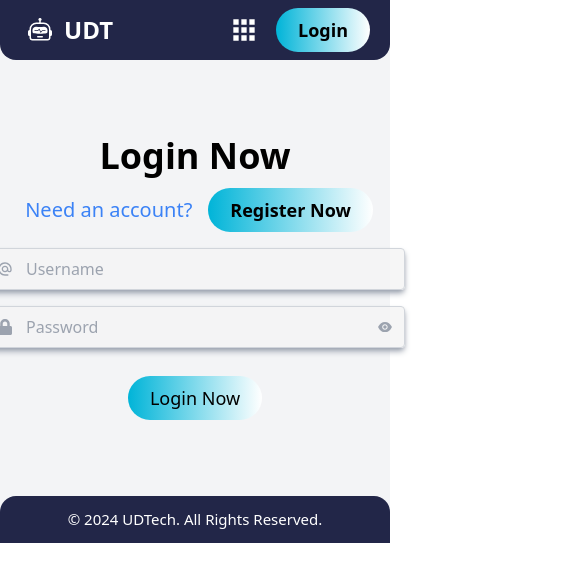
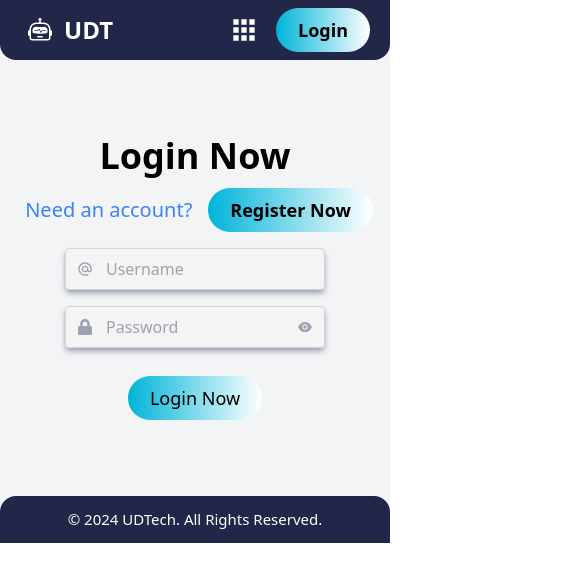
Before and after one commit to mhmAdmin1122/UDTech, a Next.js app: page /login in a window 390 px wide. Shown: the top 582 px of the page, 581 px wide, since content can reach past the window. Built offline with nearby package versions, Linux system fonts and the light colour scheme; no server answers.

Commit message:
login form maded responsive for all devices

```diff
--- a/pages/Components/L/Login.tsx
+++ b/pages/Components/L/Login.tsx
@@ -63,7 +63,7 @@ const Login = () => {
   };
 
   return (
-    <form className="grid items-center justify-center"  onSubmit={login}>
+    <form className="grid items-center justify-center loginForm-box" onSubmit={login}>
       <div className="w-[420px] flex justify-center flex-col gap-2">
         <div className="relative">
           <MdAlternateEmail className="absolute left-3 top-1/2 transform -translate-y-1/2 text-gray-400" />
--- /dev/null
+++ b/pages/Components/L/Logout.tsx
@@ -0,0 +1,9 @@
+import { signOut } from "next-auth/react"
+
+const Logout = () => {
+  return (
+    <button onClick={() => signOut()}>Sign out</button>
+  )
+}
+
+export default Logout
--- a/pages/_app.tsx
+++ b/pages/_app.tsx
@@ -5,6 +5,7 @@ import '@/styles/Header.css'
 import '@/styles/banner.css'
 import '@/styles/services.css'
 import '@/styles/help.css'
+import '@/styles/auth.css'
 import type { AppProps } from 'next/app'
 import { SessionProvider } from "next-auth/react"
 
--- a/pages/login/index.tsx
+++ b/pages/login/index.tsx
@@ -11,7 +11,7 @@ const LoginPage = () => {
         <title>Login Now</title>
       </Head>
       <Layout>
-        <div className="px-44 py-14">
+        <div className="px-44 py-14 log-in-container">
           <h1 className="text-4xl font-bold text-center">Login Now</h1>
           <div className="flex flex-wrap items-center gap-2 w-full justify-center my-3">
             <Link
--- a/pages/profile/index.tsx
+++ b/pages/profile/index.tsx
@@ -1,11 +1,13 @@
 import React from "react";
 import Layout from "../Components/L/Layout";
+import Logout from "../Components/L/Logout";
 
 const ProfilePage = () => {
   return (
     <Layout>
       <div>
         <h2>Profile</h2>
+        <Logout />
       </div>
     </Layout>
   );
--- /dev/null
+++ b/styles/auth.css
@@ -0,0 +1,9 @@
+@media (max-width: 490px) and (min-width: 200px) {
+  /* login form */
+  .log-in-container {
+    @apply px-[0.5rem];
+  }
+  .loginForm-box div {
+    @apply w-[260px];
+  }
+}
```
